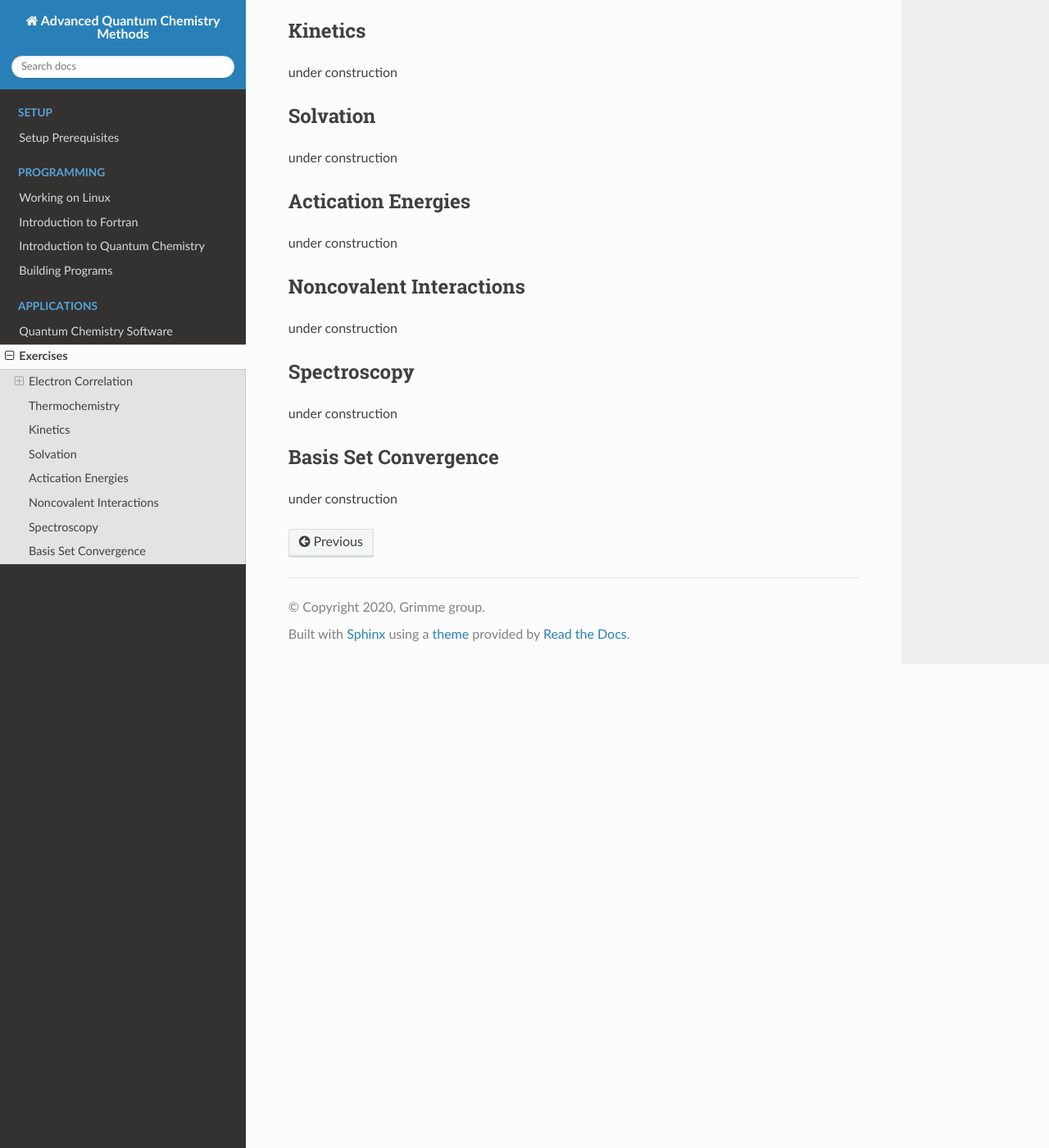
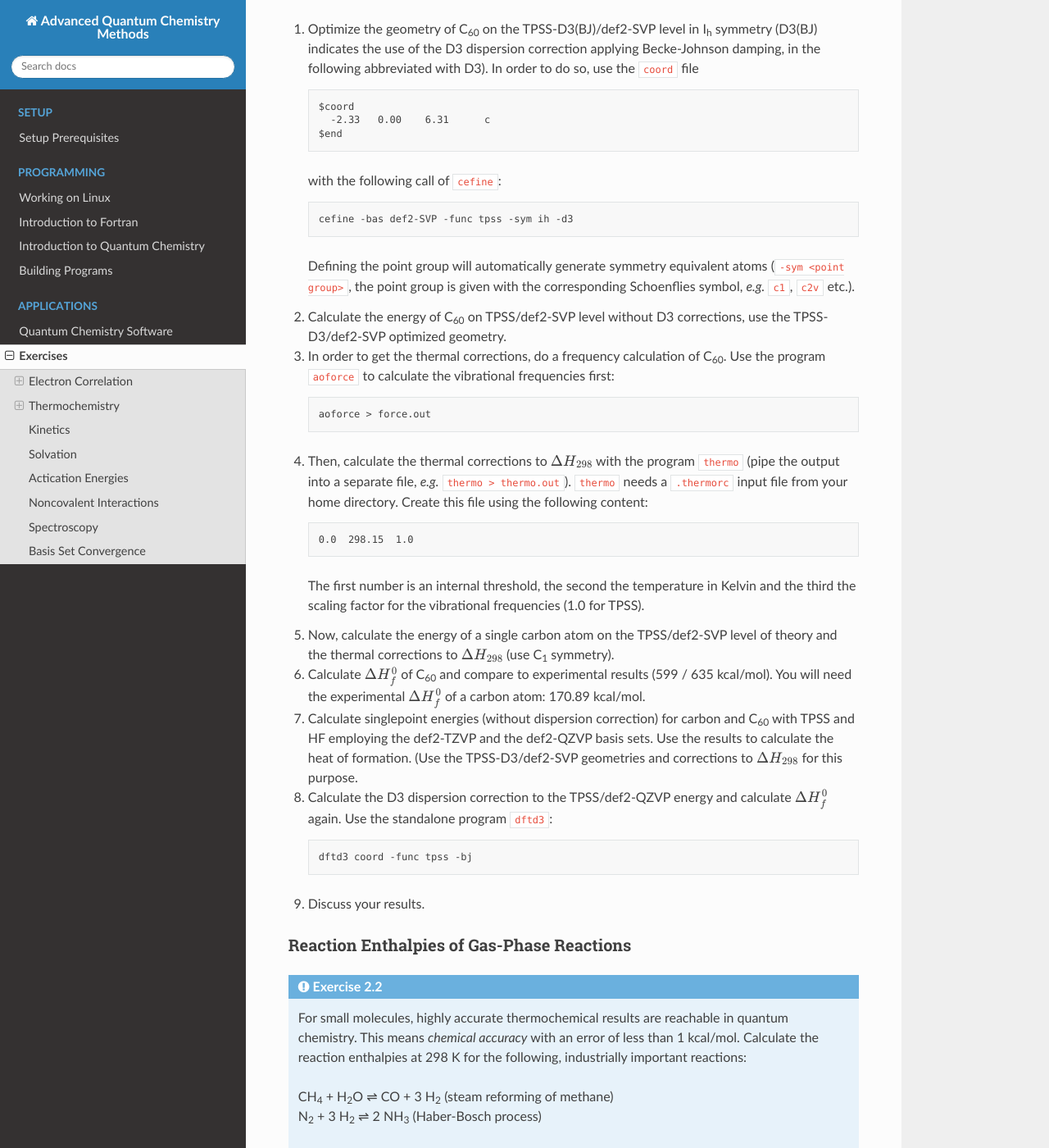
Before and after one commit to grimme-lab/qc2-teaching, a Sphinx documentation site: the page built from doc/apps-ex.rst, in a window 1280 px wide and 1400 px high, scrolled down 4110 px. Shown: the whole window at 82% size. Built offline with Sphinx 7.4.7 and the Read the Docs theme 2.0.0, drawn with Linux system fonts in a browser that asks for light colours; some of the changed text lies outside the part shown.

Commit message:
added Thermochemistry (chapter 5) and figure to Electron Correlation

```diff
--- a/doc/apps-ex.rst
+++ b/doc/apps-ex.rst
@@ -130,8 +130,9 @@ specified otherwise we will use the RI approximation throughout.
 
      t2x coord > *.xyz
 
-   .. How do I embed pdf files?
-   .. image:: img/carbenes.pdf
+   .. image:: img/carbenes.png
+      :align: center
+      :height: 125px
 
 2. **Methylene**: Optimize the geometries of the singlet and the triplet state
    with the given methods (HF, TPSS, B3LYP, PW6B95, MP2) and the basis set def2-TZVP.
@@ -177,7 +178,132 @@ specified otherwise we will use the RI approximation throughout.
 Thermochemistry
 ---------------
 
-under construction
+Heat of Formation of C\ :sub:`60`
+~~~~~~~~~~~~~~~~~~~~~~~~~~~~~~~~~
+
+.. admonition:: Exercise 2.1
+
+  Calculate the heat of formation :math:`\Delta H_f^0` of the C\ :sub:`60` molecule
+  by using different methods.
+
+**Approach**
+
+1. Optimize the geometry of C\ :sub:`60` on the TPSS-D3(BJ)/def2-SVP level in I\ :sub:`h`
+   symmetry (D3(BJ) indicates the use of the D3 dispersion correction applying Becke-Johnson
+   damping, in the following abbreviated with D3). In order to do so, use the ``coord`` file
+
+   .. code-block:: none
+
+     $coord
+       -2.33   0.00    6.31      c
+     $end
+
+   with the following call of ``cefine``:
+
+   .. code-block:: none
+
+     cefine -bas def2-SVP -func tpss -sym ih -d3
+
+   Defining the point group will automatically generate symmetry equivalent atoms (``-sym <point group>``, the point group is given with the corresponding Schoenflies symbol, *e.g.* ``c1``, ``c2v`` etc.).
+
+2. Calculate the energy of C\ :sub:`60` on TPSS/def2-SVP level without D3 corrections, use the TPSS-D3/def2-SVP optimized geometry.
+
+3. In order to get the thermal corrections, do a frequency calculation
+   of C\ :sub:`60`. Use the program ``aoforce`` to calculate the vibrational frequencies first:
+
+   .. code-block:: none
+
+     aoforce > force.out
+
+4. Then, calculate the thermal corrections to :math:`\Delta H_{298}` with the program
+   ``thermo`` (pipe the output into a separate file, *e.g.* ``thermo > thermo.out``).
+   ``thermo`` needs a ``.thermorc`` input file from your home directory. Create this
+   file using the following content:
+
+   .. code-block:: none
+
+     0.0  298.15  1.0
+
+   The first number is an internal threshold, the second the temperature in Kelvin and the third
+   the scaling factor for the vibrational frequencies (1.0 for TPSS).
+
+5. Now, calculate the energy of a single carbon atom on the TPSS/def2-SVP
+   level of theory and the thermal corrections to :math:`\Delta H_{298}` (use C\ :sub:`1` symmetry).
+
+6. Calculate :math:`\Delta H_f^0` of C\ :sub:`60` and compare to experimental
+   results (599 / 635 kcal/mol). You will need the experimental :math:`\Delta H_f^0`
+   of a carbon atom: 170.89 kcal/mol.
+
+7. Calculate singlepoint energies (without dispersion correction) for carbon and C\ :sub:`60` with TPSS and HF
+   employing the def2-TZVP and the def2-QZVP basis sets.
+   Use the results to calculate the heat of formation. (Use the TPSS-D3/def2-SVP geometries
+   and corrections to :math:`\Delta H_{298}` for this purpose.
+
+   .. To do so add ``-novdw`` to your ``cefine`` call, which disables the dispersion correction within the TURBOMOLE input.
+   .. (If you run into convergence problems setting the option ``scfconv 8`` in the control file and increasing the number of allowed scf iterations slightly ``scfiter 200`` may help.)
+
+8. Calculate the D3 dispersion correction to the TPSS/def2-QZVP energy and calculate
+   :math:`\Delta H_f^0` again. Use the standalone program ``dftd3``:
+
+   .. code-block:: none
+
+     dftd3 coord -func tpss -bj
+
+9. Discuss your results.
+
+Reaction Enthalpies of Gas-Phase Reactions
+~~~~~~~~~~~~~~~~~~~~~~~~~~~~~~~~~~~~~~~~~~
+
+.. admonition:: Exercise 2.2
+
+  For small molecules, highly accurate thermochemical results are
+  reachable in quantum chemistry. This means *chemical accuracy*
+  with an error of less than 1 kcal/mol. Calculate the reaction enthalpies
+  at 298 K for the following, industrially important reactions:
+
+  .. How can I center the following two lines of text?
+
+  .. line-block::
+
+    CH\ :sub:`4` + H\ :sub:`2`\ O |eqarr| CO + 3 H\ :sub:`2` (steam reforming of methane)
+    N\ :sub:`2` + 3 H\ :sub:`2` |eqarr| 2 NH\ :sub:`3` (Haber-Bosch process)
+
+  The experimental data are:
+
+  +-----------------+--------------------------------------------------------------------+
+  | Reaction        | :math:`\Delta H_{r}(298\,\text{K})` / kcal\ |mult|\ mol\ :sup:`-1` |
+  +=================+====================================================================+
+  | Steam reforming | +49.3                                                              |
+  +-----------------+--------------------------------------------------------------------+
+  | Haber-Bosch     | -22.5                                                              |
+  +-----------------+--------------------------------------------------------------------+
+
+**Approach**
+
+1. Optimize the reactants and products using TPSS-D3/def2-TZVP (to activate the D3 dispersion correction for **DFT** geometry optimizations and energy calculations use the ``-d3`` keyword in cefine).
+
+2. Calculate the frequencies (using ``aoforce > force.out``) and thermal corrections from energy to enthalpy at 298 K (``thermo > thermo.out``).
+
+3. Repeat the optimization for the molecules involved in the Haber-Bosch process with MP2/def2-TZVP. Calculate the deviation of these differently
+   optimized structures by computing the root mean square deviation of the coordinates:
+
+   .. code-block:: none
+
+     rmsd <tpss-geometry> <mp2-geometry>
+
+4. Calculate singlepoint energies with the hybrid functional B3-LYP-D3/def2-TZVP and with MP2/def2-TZVP.
+   Use the TPSS-D3 geometries and thermal corrections to calculate the reaction enthalpies.
+
+5. Calculate singlepoint energies with the double hybrid B2-PLYP-D3/def2-QZVP
+   and with CCSD(T)/def2-QZVP. Use the TPSS geometries and thermal corrections to
+   calculate the reaction enthalpies.
+
+6. Tabulate your results and compare to the experimental values.
+
+**Technical Hints**
+
+- In order to do a double hybrid calculation, you will need to run ``ridft`` first
+  and then ``ricc2`` subsequently. The energy can be found in the output of ``ricc2``.
 
 Kinetics
 --------
--- a/doc/symbols.txt
+++ b/doc/symbols.txt
@@ -2,3 +2,5 @@
 
 .. |angst| unicode:: U+00C5 .. angstrom unit symbol
 .. |mult|  unicode:: U+22C5 .. multiplication dot operator
+.. |lrarr| unicode:: U+2194 .. like \leftrightarrow in LaTeX
+.. |eqarr| unicode:: U+21CC .. arrow for chemical equilibrium reaction
```
Also changed, not shown: doc/img/carbenes.png (added).
